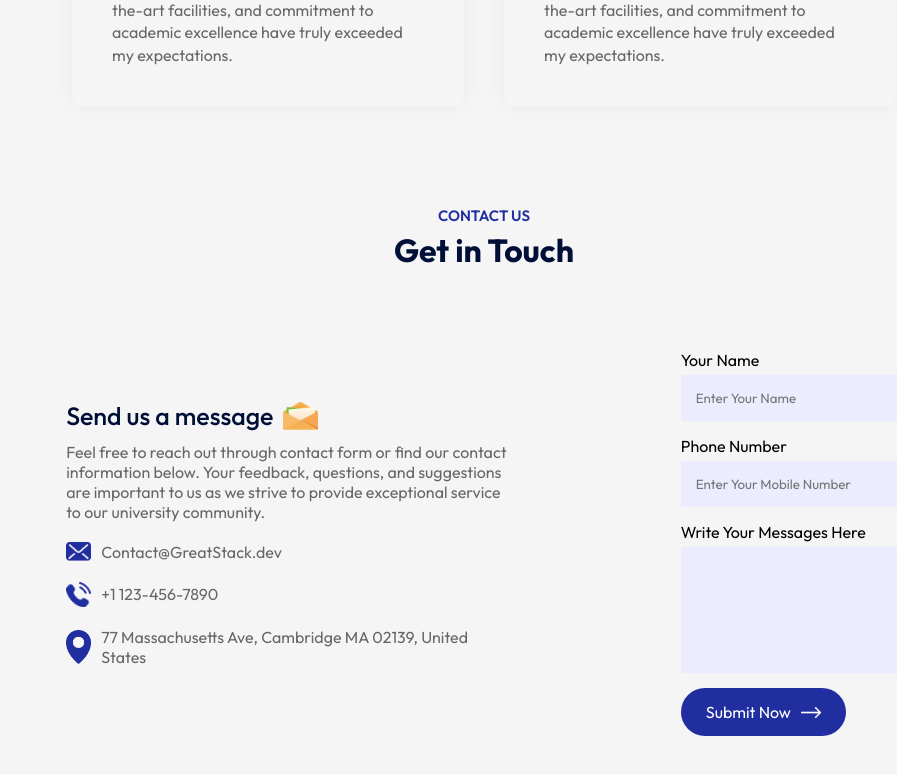
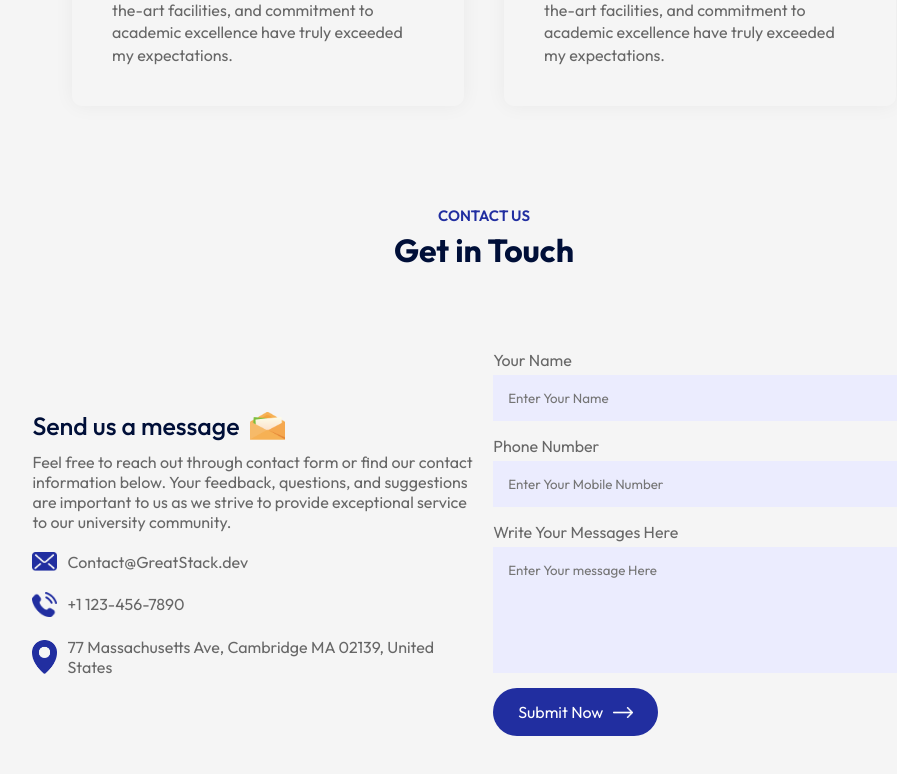
Before and after one commit to Mosayeb09/Edusity, a React (Vite) app: page / in a window 1280 px wide. Shown: the part 2839-3613 px from the top of the page, without its empty margins (156-1053 px from the left). Built offline with nearby package versions, Linux system fonts and the light colour scheme.

Commit message:
finishing contact section

```diff
--- a/src/assets/Component/Contact/Contact.css
+++ b/src/assets/Component/Contact/Contact.css
@@ -38,7 +38,7 @@
     margin-right: 10px;
 
 }
-.contact form input , .contact form textarea{
+.contact form input, .contact form textarea{
     display: block;
     width: 100%;
     background: #EBECFE;
@@ -49,3 +49,7 @@
     margin-top:5px ;
     resize: none;
 }
+.contact-col span{
+    display: block;
+    margin: 20px 0;
+}
--- a/src/assets/Component/Contact/Contact.jsx
+++ b/src/assets/Component/Contact/Contact.jsx
@@ -1,11 +1,36 @@
 import './Contact.css'
+import React from "react";
 import msg_icon from '../../edusity_assets/msg-icon.png'
 import mail_icon from '../../edusity_assets/mail-icon.png'
 import phone_icon from '../../edusity_assets/phone-icon.png'
 import location_icon from '../../edusity_assets/location-icon.png'
-import white_icon  from '../../edusity_assets/white-arrow.png'
+import white_icon from '../../edusity_assets/white-arrow.png'
 
 const Contact = () => {
+    const [result, setResult] = React.useState("");
+
+    const onSubmit = async (event) => {
+        event.preventDefault();
+        setResult("Sending....");
+        const formData = new FormData(event.target);
+
+        formData.append("access_key", "c563bc98-c9c8-4fa2-a6ce-31b13aeb2c15");
+
+        const response = await fetch("https://api.web3forms.com/submit", {
+            method: "POST",
+            body: formData
+        });
+
+        const data = await response.json();
+
+        if (data.success) {
+            setResult("Form Submitted Successfully");
+            event.target.reset();
+        } else {
+            console.log("Error", data);
+            setResult(data.message);
+        }
+    };
     return (
         <div className='contact'>
             <div className="contact-col">
@@ -19,18 +44,22 @@ const Contact = () => {
 
                 </ul>
             </div>
-            <div className="contant-col"></div>
-            <form>
-                <label>Your Name</label>
-                <input type="text" value="" placeholder='Enter Your Name' required />
-                <label>Phone Number</label>
-                <input type="number" name="phone" id="" placeholder='Enter Your Mobile Number' required />
-                <label>Write Your Messages Here</label>
-                {/* <textarea name="message" id=""  rows="6" placeholder='Enter Your Message' required></textarea> */}
-                <textarea name="" id=""  rows="6"></textarea>
-                <button type="button" className='btn dark-btn'>Submit Now <img src={white_icon} alt="" /> </button>
+            <div className="contact-col">
+                <form onSubmit={onSubmit}>
+                    <label>Your Name</label>
+                    <input type="text" name='name' placeholder='Enter Your Name' required />
+                    {/* <input type="text" value="" placeholder='Enter Your Name' required /> */}
+                    <label>Phone Number</label>
+                    <input type="number" name='phone' placeholder='Enter Your Mobile Number' required />
+                    {/* <input type="number" name="phone" id="" placeholder='Enter Your Mobile Number' required /> */}
+                    <label>Write Your Messages Here</label>
+                    {/* <textarea name="message" id=""  rows="6" placeholder='Enter Your Message' required></textarea> */}
+                    <textarea name="" id="" rows="6" placeholder='Enter Your message Here ' required></textarea>
+                    <button type="button" className='btn dark-btn'>Submit Now <img src={white_icon} alt="" /> </button>
+                </form>
+                <span>{result}</span>
+            </div>
 
-            </form>
 
         </div>
     );
```
